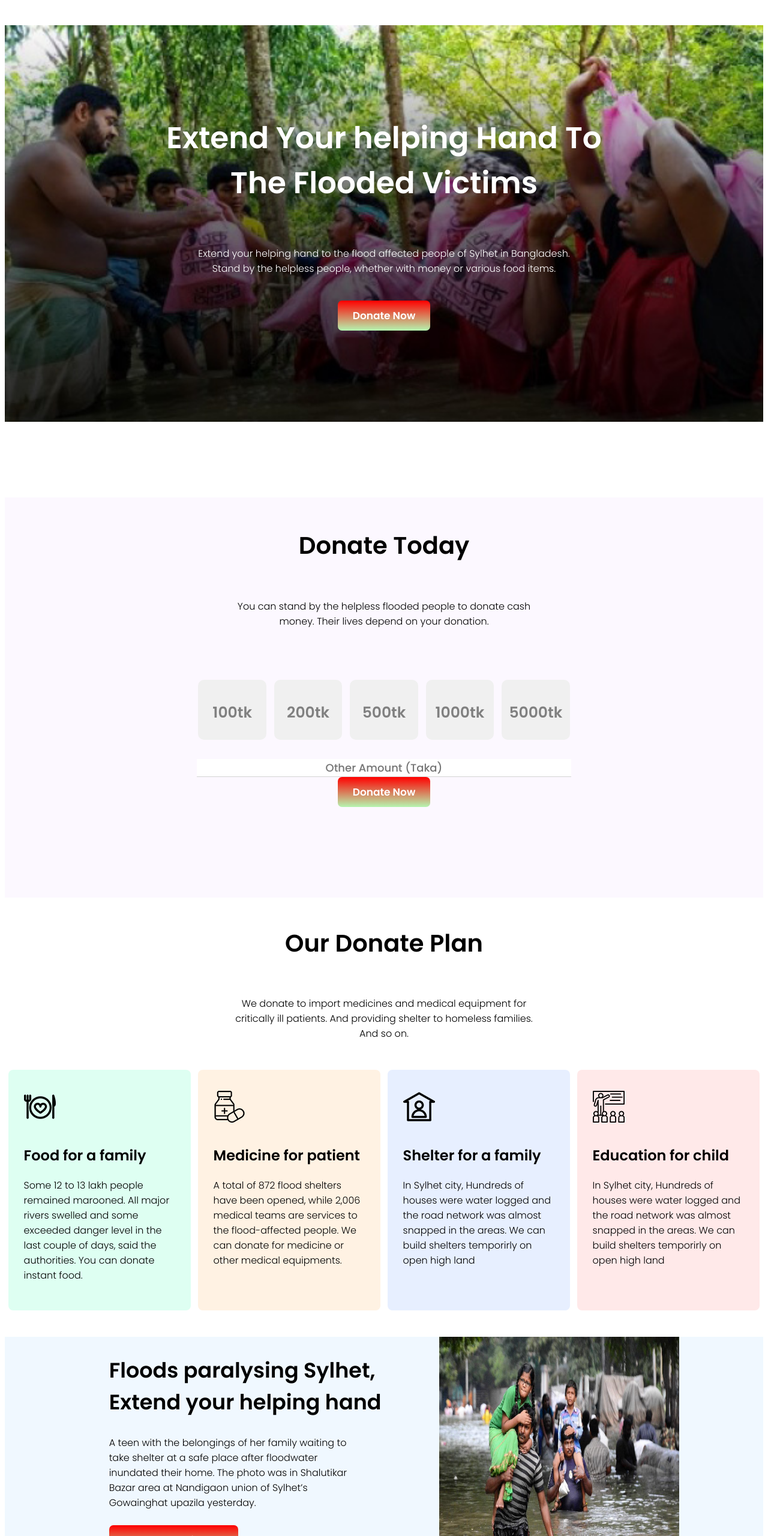
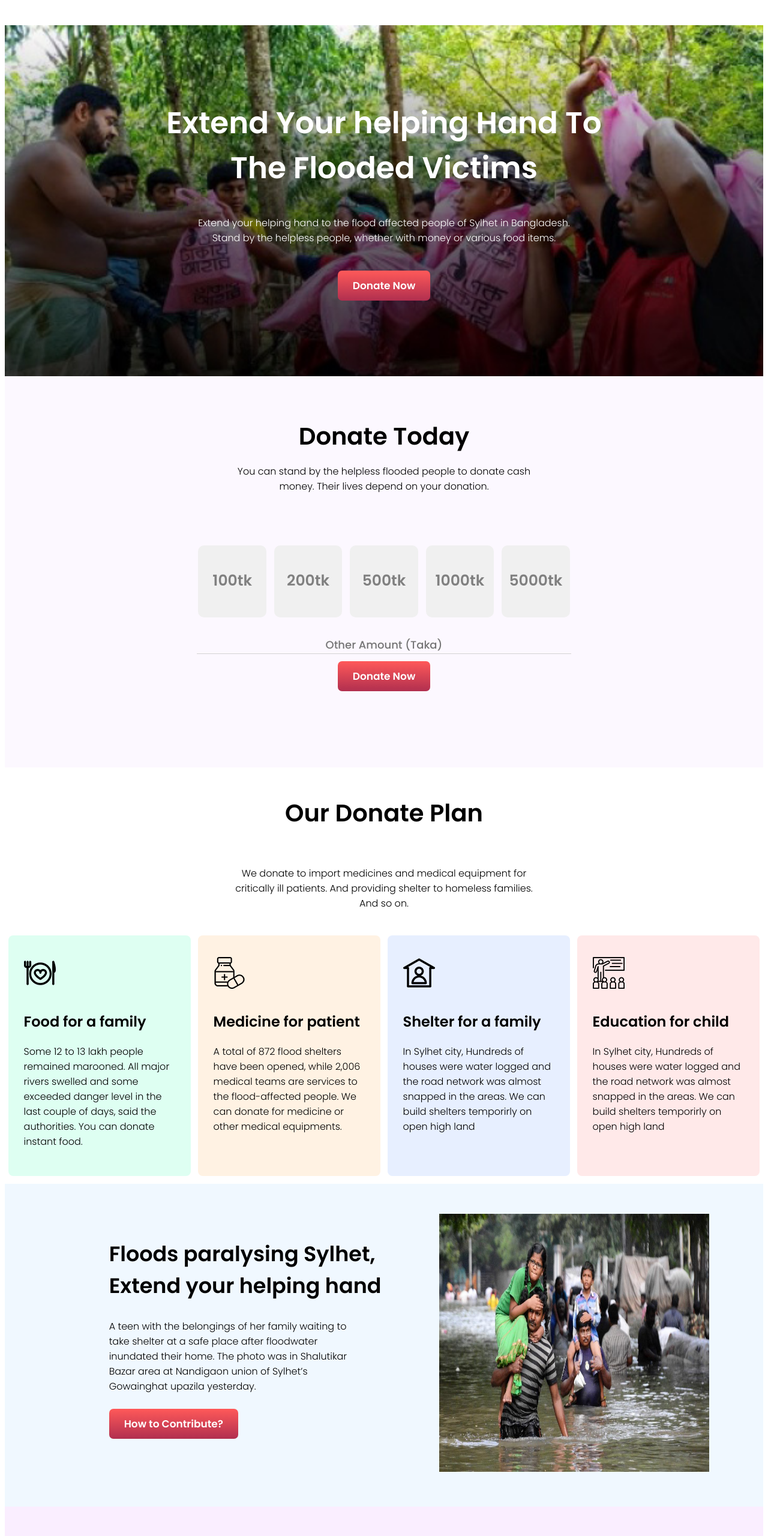
Before and after one commit to Tuku-Webian/donate-for-flooded, a plain HTML site: page index.html in a window 1280 px wide. Shown: the top 2560 px of the page at 60% size. Drawn offline with Linux system fonts and the light colour scheme.

Commit message:
revision

```diff
--- a/index.html
+++ b/index.html
@@ -91,14 +91,14 @@
                 <button type="button">How to Contribute?</button>
             </div>
             <div class="portion2">
-                <img src="img/donation4.jpg" alt="picture-1" width="400px" height="390px">
+                <img src="img/donation4.jpg" alt="picture-1" width="450px" height="430px">
             </div>
         </div>
     </section>
      <section class="why-donate1">
         <div class="part">
             <div class="portion2">
-                <img src="img/donation5.jpg" alt="picture-2" width="400px" height="390px">
+                <img src="img/donation5.jpg" alt="picture-2" width="450px" height="430px">
             </div>
             <div class="portion1">
                 <h1>Your help their need now</h1>
@@ -120,12 +120,10 @@
                 <!--<a href="#">How to Contribute?</a>-->
             </div>
             <div class="portion2">
-        <img src="img/donation10.jpg" alt="picture-3" width="400px" height="390px">
+                <img src="img/donation10.jpg" alt="picture-3" width="450px" height="430px">
             </div>
         </div>
     </section>
-
-
     <section class="get-update">
         <div class="update-heading">
             <h1>To Get Updates</h1>
--- a/style.css
+++ b/style.css
@@ -11,16 +11,16 @@
     text-align: center;
 }
 .bannar h1{
-    padding:12% 20% 0 20%;
+    padding:10% 20% 0 20%;
     font-size: 50px;
 }
 .bannar p{
-    padding: 2% 24% 2% 24%;
+    padding: 0 24% 2% 24%;
     font-weight: 300;
 }
 button{
-    margin-bottom: 12%;
-    background-image: linear-gradient(red, rgb(181, 245, 176));
+    margin-bottom: 10%;
+    background-image: linear-gradient(#FF5959, rgb(177, 47, 79));
     padding: 12px 25px;
     color: white;
     border: 0;
@@ -32,14 +32,14 @@ button{
 .donate-today{
     background: rgb(252, 248, 255);
     text-align: center;
-    margin-top: 10%;
 }
 .donate-today h1{
     font-size: 40px;
-    padding-top: 50px;
+    padding-top: 70px;
+    margin: 0;
 }
 .donate-today p{
-    padding: 2% 30% 5%;
+    padding: 0 30% 5% 30%;
     font-weight: 300;
 }
 .all-taka{
@@ -50,7 +50,7 @@ button{
 .taka{
     background: rgb(240, 240, 240);
     width: 120px;
-    height: 100px;
+    height: 120px;
     margin: 1%;
     border-radius: 10px;
     color: gray;
@@ -60,39 +60,28 @@ button{
     color: #ee4949;
     border: 1px solid #FF5959;
     width: 120px;
-    height: 100px;
-    margin: 1%;
+    height: 120px;
     border-radius: 10px;
     cursor: pointer;
     transition: 0.10s;
 }
 .taka h1{
     text-align: center;
-    padding: 15px 0;
+    padding: 40px 0;
     font-size: 25px;
 }
 #other-taka {
+    background-color: #FCF8FF;
     font-size: 18px;
     color: gray;
     text-align: center;
     width: 49%;
     border-bottom: 1px solid lightgray;
-    margin: 0 25%;
+    margin: 0 25% 1% 25%;
     border-top: 0;
     border-left: 0;
     border-right: 0;
 }
-/* .button{
-    margin: 1% 5% 8%;
-    background-color: #FF5959;
-    padding: 12px 25px;
-    color: white;
-    border: 0;
-    border-radius: 7px;
-    font-size: 17px;
-    font-weight: bold;
-    cursor: pointer;
-} */
 .donate-plan-heading{
     text-align: center;
     padding: 1% 0;
@@ -118,7 +107,7 @@ button{
 #plan1, #plan2, #plan3, #plan4{
     width: 350px;
     min-height: 350px;
-    margin: 0.5%;
+    margin: 0 0.5% 1%;
     padding: 2%;
     border-radius: 8px;
 }
@@ -137,12 +126,15 @@ button{
 
 .why-donate{
     background-color: aliceblue;
+    padding: 1% 0;
 }
 .why-donate1{
-    background-color: rgb(240, 221, 248);
+    background-color: rgb(250, 238, 255);
+    padding: 1% 0;
 }
 .why-donate2 {
-    background-color:rgb(245, 245, 235);
+    background-color:rgb(255, 255, 240);
+    padding: 1% 0;
 }
 .part{
     display: flex;
@@ -163,22 +155,12 @@ button{
     font-weight: 300;
     margin: 4% 17% 5% 0;
 }
-/* .portion1 button {
-    background-color: #FF5959;
-    padding: 12px 25px;
-    color: white;
-    border: 0;
-    border-radius: 7px;
-    font-size: 17px;
-    font-weight: bold;
-    cursor: pointer;
-} */
 .get-update{
     text-align: center;
 }
 .update-heading h1 {
     font-size: 40px;
-    margin-top: 10%;
+    margin-top: 5%;
 }
 .update-heading p {
     font-weight: 300;
@@ -209,22 +191,12 @@ button{
     border-radius: 5px;
     font-size: 18px;
 }
-/* #subscribe-button{
-    background-color: #FF5959;
-    padding: 12px 25px;
-    color: white;
-    border: 0;
-    border-radius: 7px;
-    font-size: 17px;
-    font-weight: bold;
-    cursor: pointer;
-} */
 .footer{
     text-align: center;
     background-color: rgb(15, 14, 32);
-    padding: 5% 0;
+    padding: 3% 0;
 }
-.footer h1 {
+.footer h1{
     color: #FF5959;
     font-family: 'Lobster', cursive;
 }
```
Lines whose indentation alone changed are shown as unchanged.
